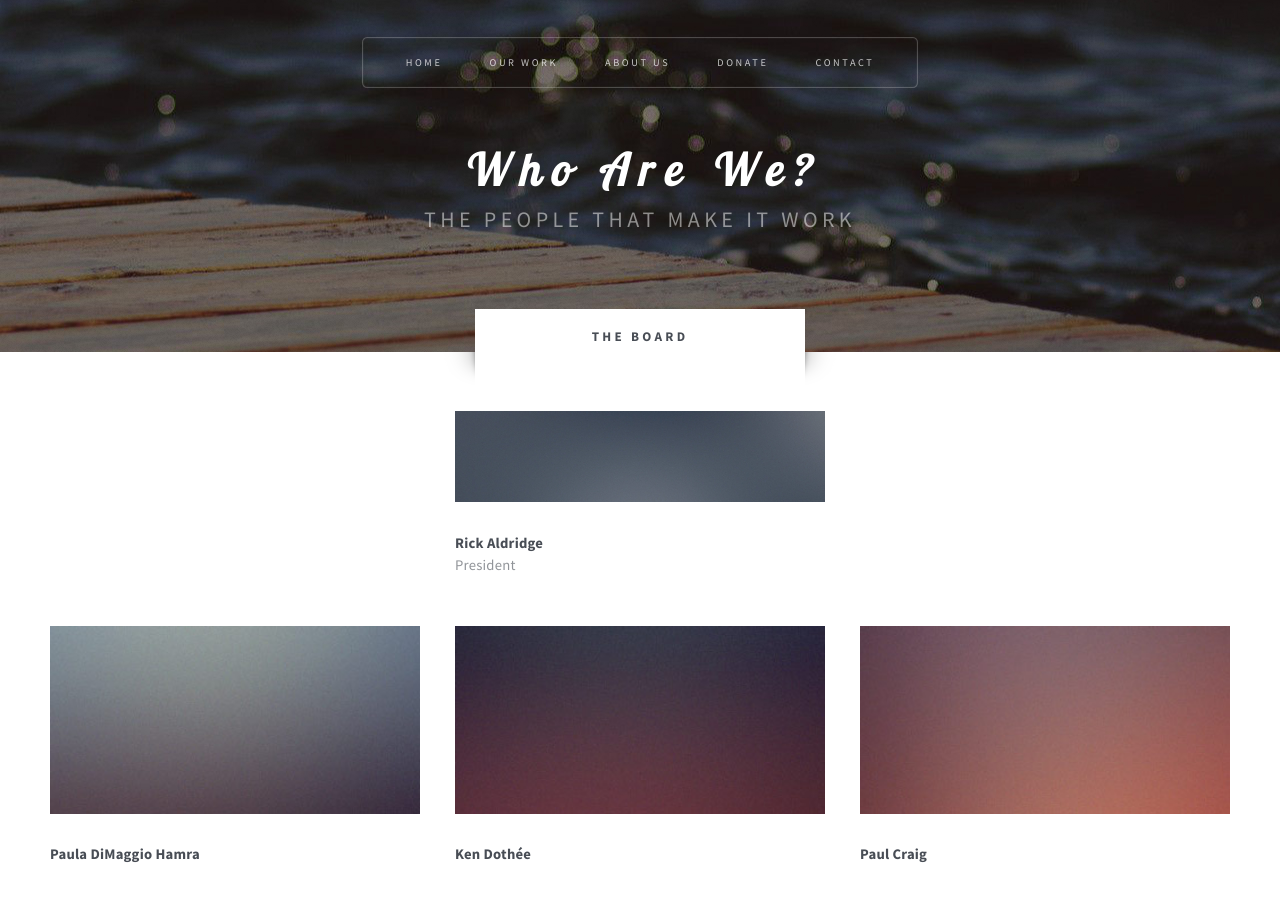
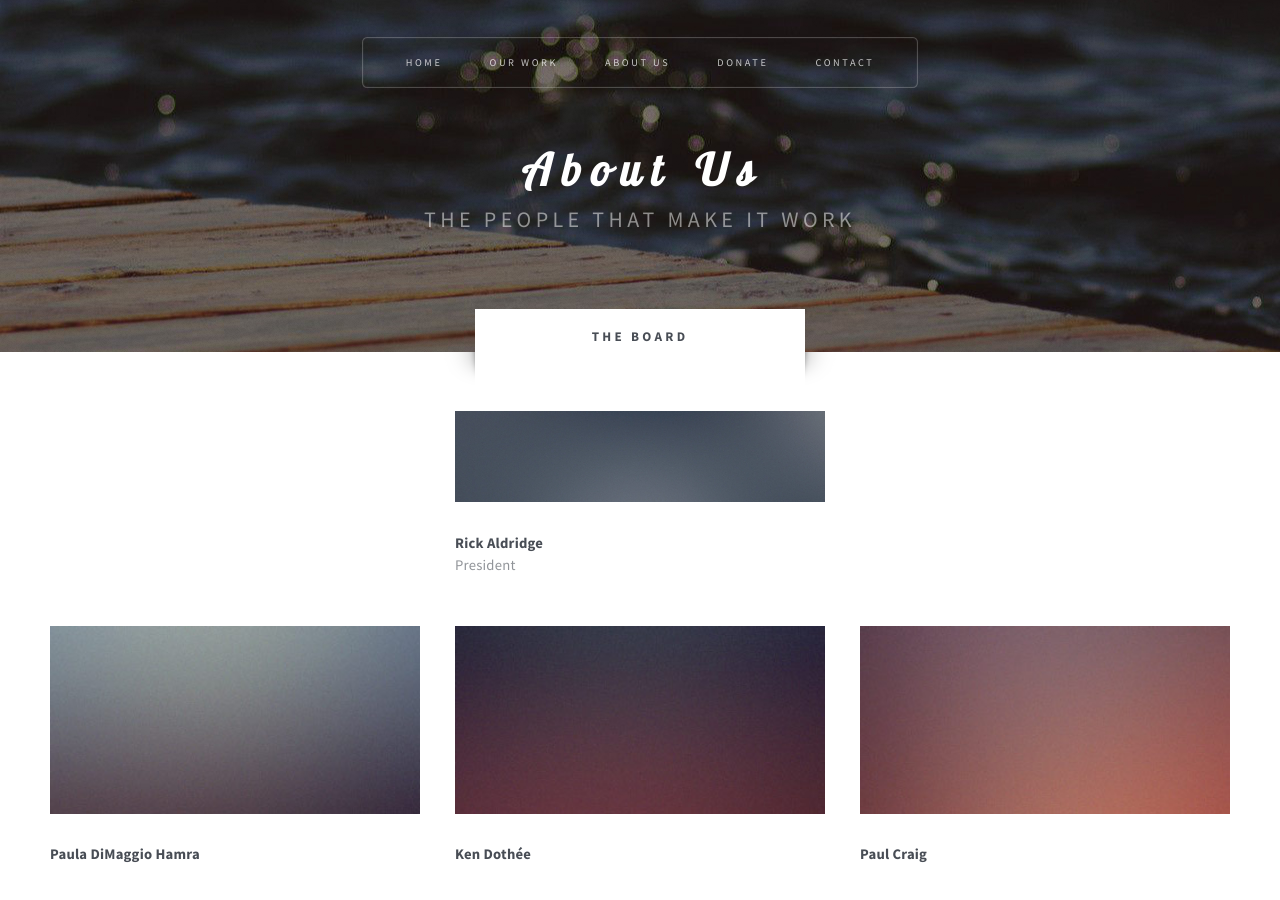
Before and after one commit to martinez-hero/martinez-hero.github.io, a Jekyll site: the page built from about.html, in a window 1280 px wide and 900 px high. Built offline with Jekyll 4.4.1, drawn with Linux system fonts in a browser that asks for light colours; nearby versions of some CDN libraries; library files that are not in the unit come from our copies.

Commit message:
update wording

```diff
--- a/about.html
+++ b/about.html
@@ -1,6 +1,6 @@
 ---
 layout: default
-title: Who Are We?
+title: About Us
 subtitle: The People that make it Work
 permalink: /about/
 ---
```
